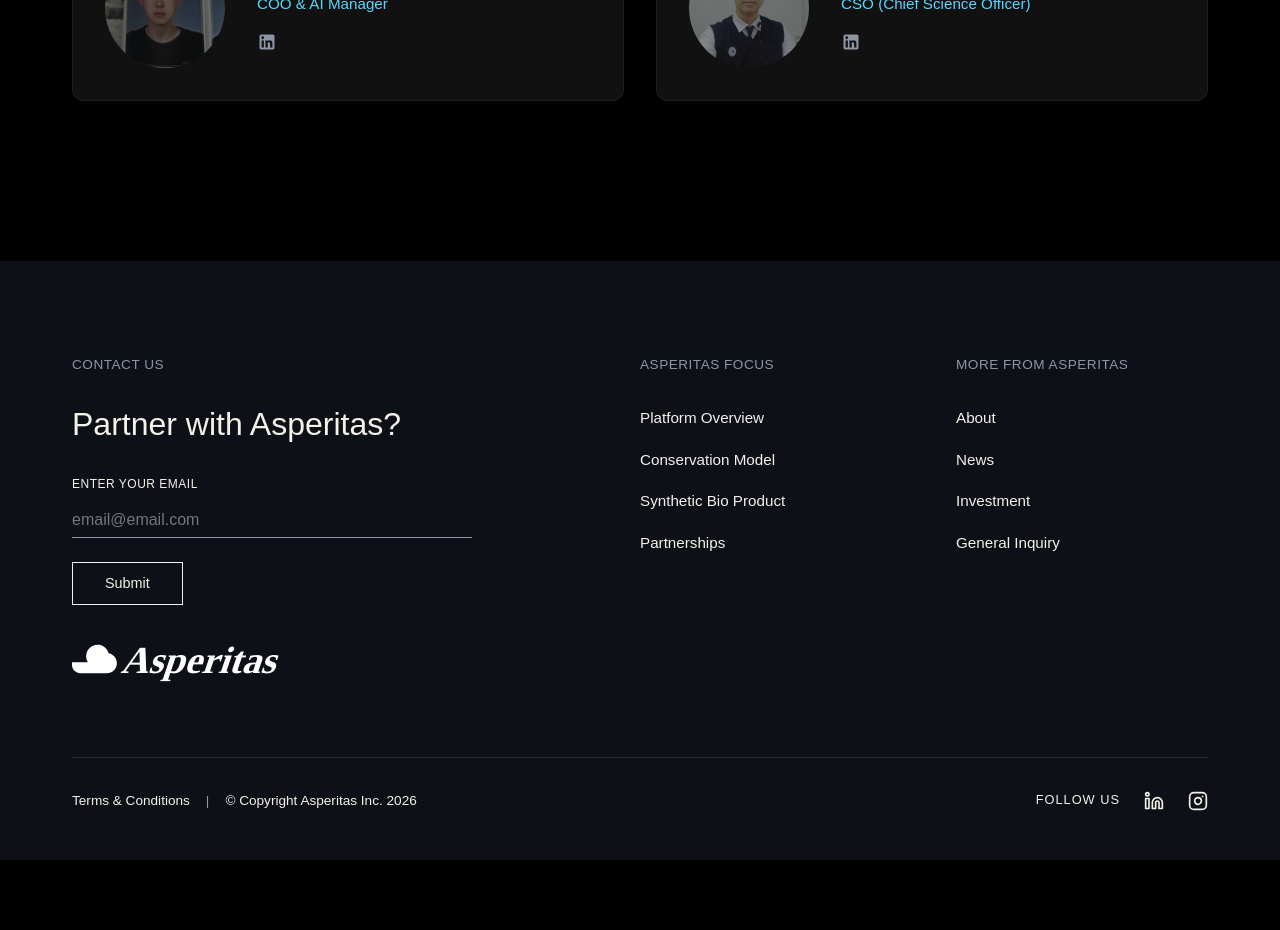
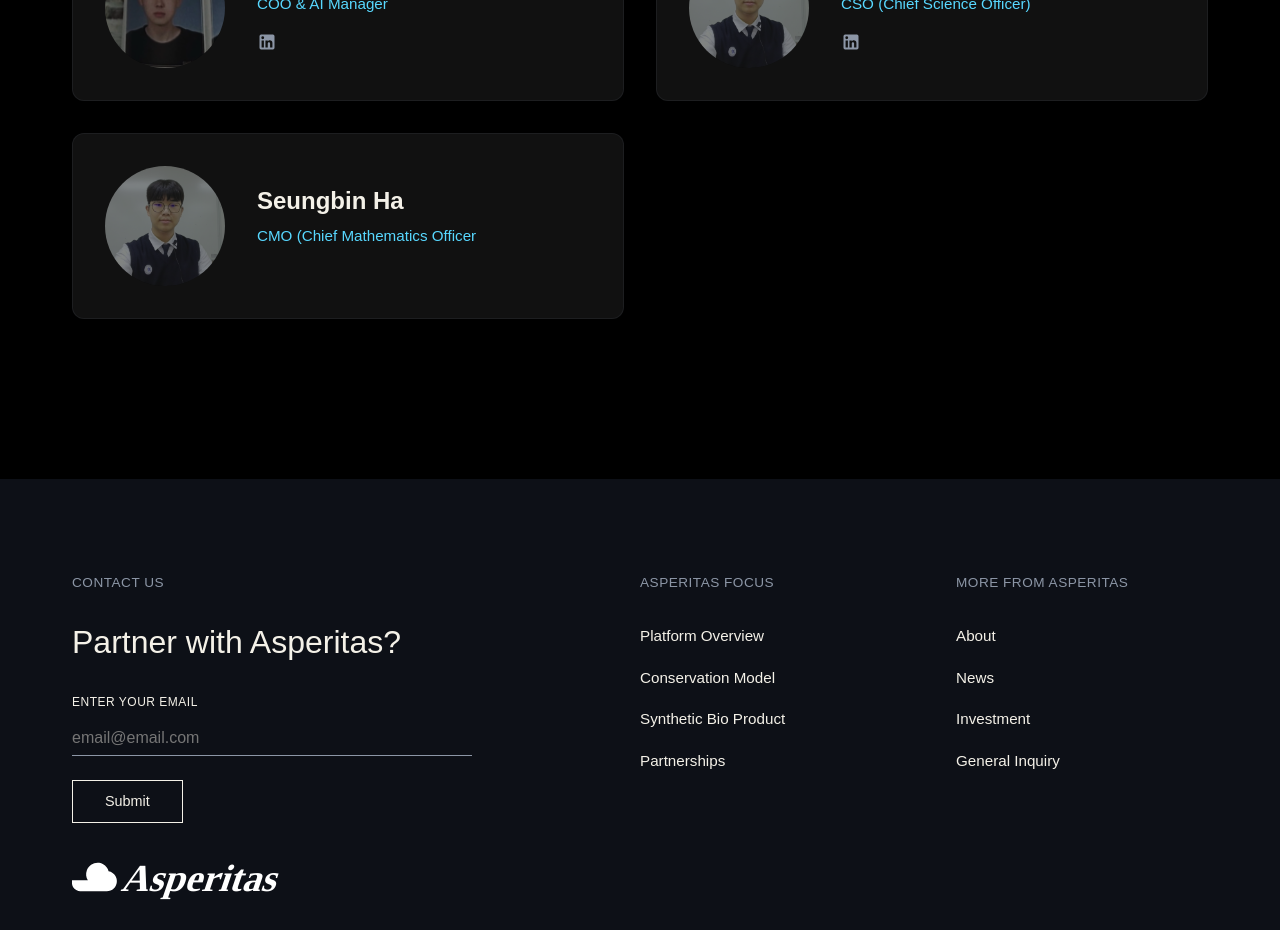
Before and after one commit to kometvest/asperitas, a React (Vite) app: page /company in a window 1280 px wide. Shown: the part 1980-2910 px from the top of the page. Before the commit the page ends 2840 px from the top, so only its background shows below. Built offline with nearby package versions, Linux system fonts and the light colour scheme; a web font is replaced by a local one.

Commit message:
Update Company.jsx

```diff
--- a/src/pages/Company.jsx
+++ b/src/pages/Company.jsx
@@ -30,6 +30,11 @@
       name: 'Juwon Ham',
       title: 'CSO (Chief Science Officer)',
       linkedin: 'https://www.linkedin.com/in/주원-함-0b7905412?',
+      image: '/cso.png'
+    },
+     {
+      name: 'Seungbin Ha',
+      title: 'CMO (Chief Mathematics Officer',
       image: '/cso.png'
     }
   ];
```
